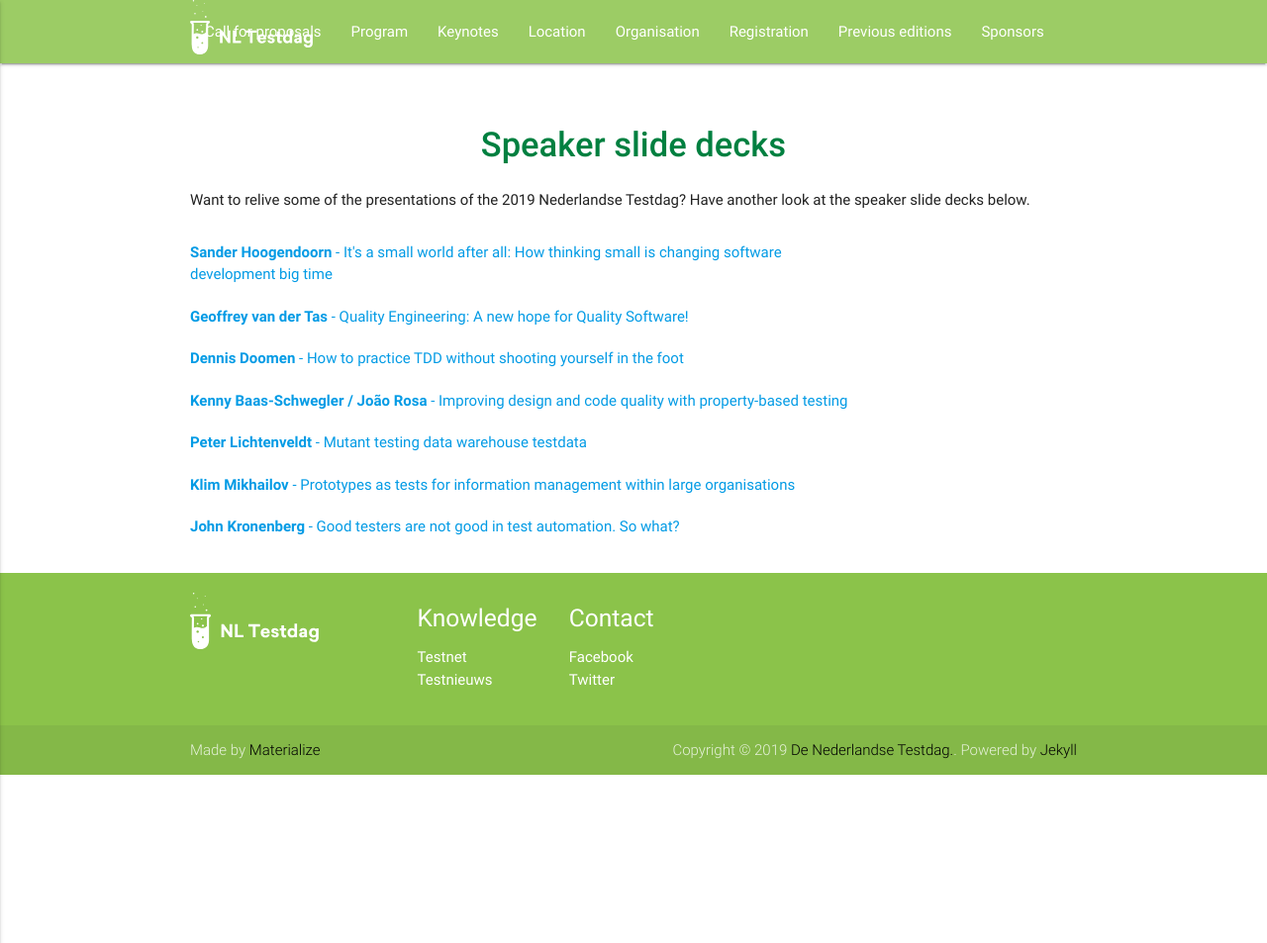
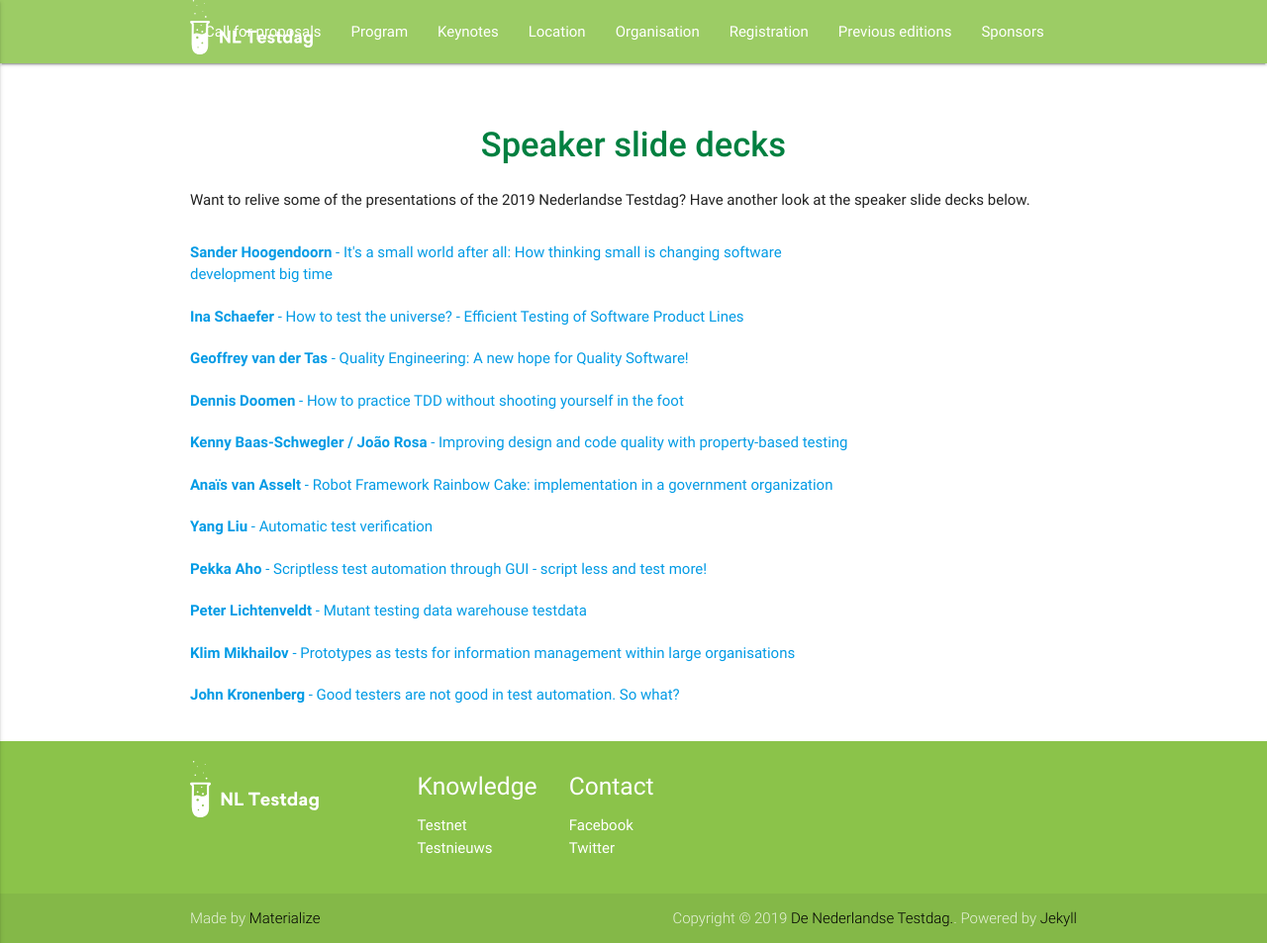
Before and after one commit to testdag2019/testdag2019.github.io, a Jekyll site: the page built from 07-slides.md, in a window 1280 px wide. Shown: the whole page at 99% size. Built offline with Jekyll 4.4.1, drawn with Linux system fonts in a browser that asks for light colours; before the commit the page ends 900 px from its top, so only the background shows below that.

Commit message:
Added more speaker slide decks

```diff
--- a/07-slides.md
+++ b/07-slides.md
@@ -13,6 +13,9 @@ Want to relive some of the presentations of the 2019 Nederlandse Testdag? Have a
 			<div class="col s9 left-align"><a href="https://speakerdeck.com/aahoogendoorn/its-a-small-world-after-all-full-edition-fall-2019" target="_blank"><b>Sander Hoogendoorn</b> - It's a small world after all: How thinking small is changing software development big time</a></div>
 		</div>
 		<div class="row">
+        	<div class="col s9 left-align"><a href="/pdf/ina_schaefer.pdf" target="_blank"><b>Ina Schaefer</b> - How to test the universe? - Efficient Testing of Software Product Lines</a></div>
+        </div>
+		<div class="row">
         	<div class="col s9 left-align"><a href="/pdf/geoffrey_van_der_tas.pdf" target="_blank"><b>Geoffrey van der Tas</b> - Quality Engineering: A new hope for Quality Software!</a></div>
         </div>
 		<div class="row">
@@ -20,6 +23,15 @@ Want to relive some of the presentations of the 2019 Nederlandse Testdag? Have a
         </div>
 		<div class="row">
         	<div class="col s9 left-align"><a href="https://speakerdeck.com/baasie/improving-design-and-code-quality-with-property-based-testing-at-nltestdag-2019" target="_blank"><b>Kenny Baas-Schwegler / João Rosa</b> - Improving design and code quality with property-based testing</a></div>
+        </div>
+		<div class="row">
+        	<div class="col s9 left-align"><a href="/pdf/anais_van_asselt.pdf" target="_blank"><b>Anaïs van Asselt</b> - Robot Framework Rainbow Cake: implementation in a government organization</a></div>
+        </div>
+		<div class="row">
+        	<div class="col s9 left-align"><a href="/pdf/yang_liu.pdf" target="_blank"><b>Yang Liu</b> - Automatic test verification</a></div>
+        </div>
+		<div class="row">
+        	<div class="col s9 left-align"><a href="/pdf/pekka_aho.pdf" target="_blank"><b>Pekka Aho</b> - Scriptless test automation through GUI - script less and test more!</a></div>
         </div>
 		<div class="row">
         	<div class="col s9 left-align"><a href="/pdf/peter_lichtenveldt.pdf" target="_blank"><b>Peter Lichtenveldt</b> - Mutant testing data warehouse testdata</a></div>
```
Also changed, not shown: 4 other files.
